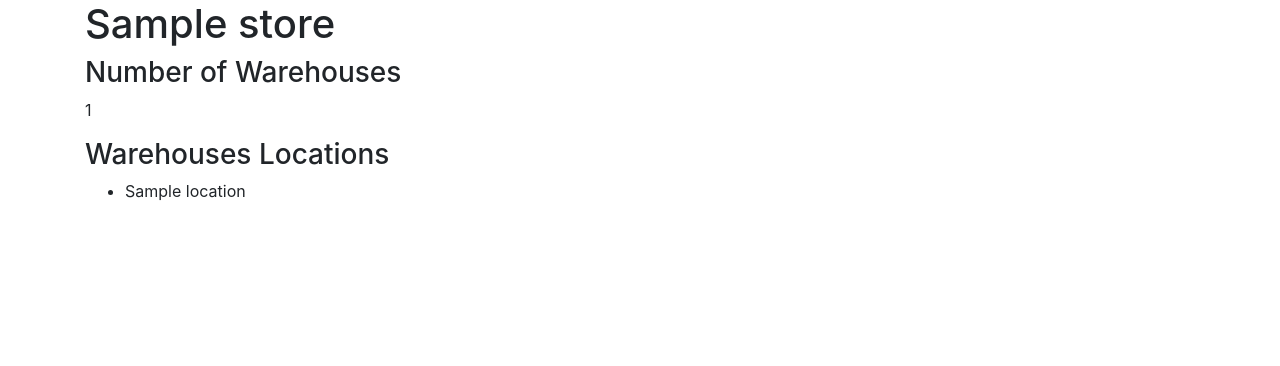
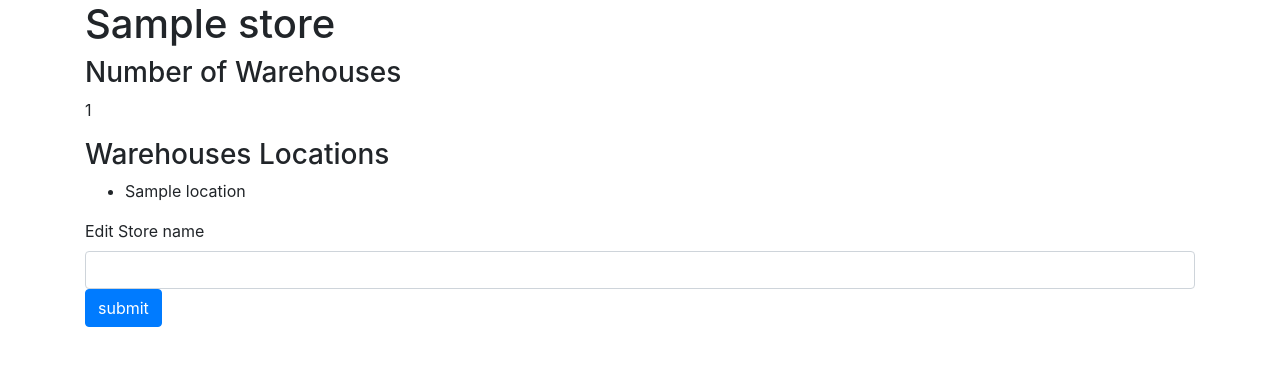
Before and after one commit to AimanFarhanMohdFaruk/inventory_management_flask_practice, a Python web app: template templates/store_show.html in a window 1280 px wide. Shown: the top 366 px of the page. Run offline with Jinja, Linux system fonts and the light colour scheme; the template is opened without the code that fills it: most values are stand-ins (such as "Sample title", 1, 10 or a date in 2020); some libraries are stand-ins or nearby versions.

Commit message:
added edit function

```diff
--- a/templates/store_show.html
+++ b/templates/store_show.html
@@ -9,5 +9,12 @@
         <li>{{w.location}}</li>
         {% endfor %}
     </ul>
+    <form action="{{ url_for('edit_store', id=store.id) }}" method="POST">
+        <div class="form-group">
+            <label for="name">Edit Store name</label>
+            <input type="text" name="name" class="form-control"/>
+            <button type="submit" class="btn btn-primary">submit</button>
+        </div>
+    </form>
 
 {% endblock %}
```
Also changed, not shown: server.py (+13 -0 lines).
